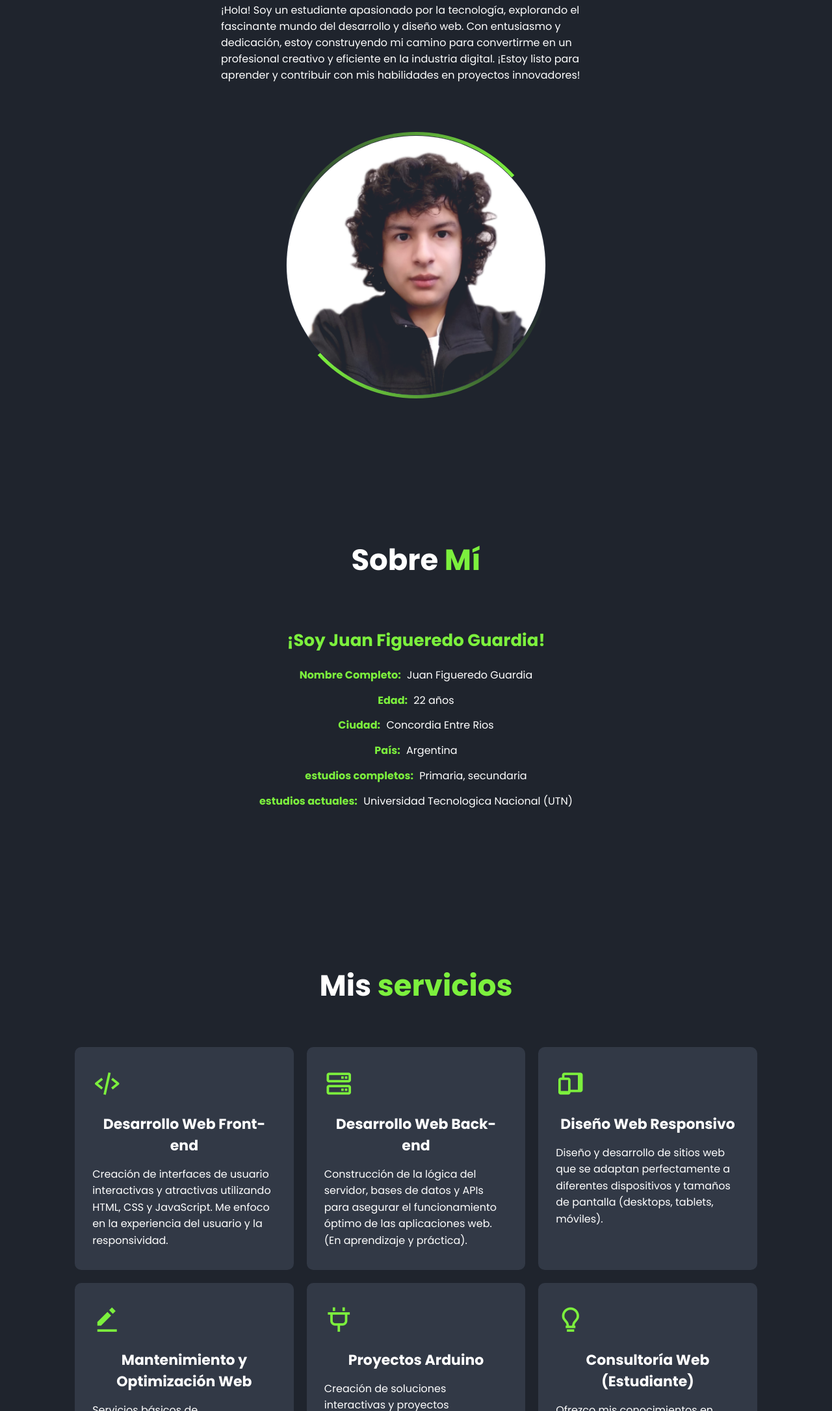
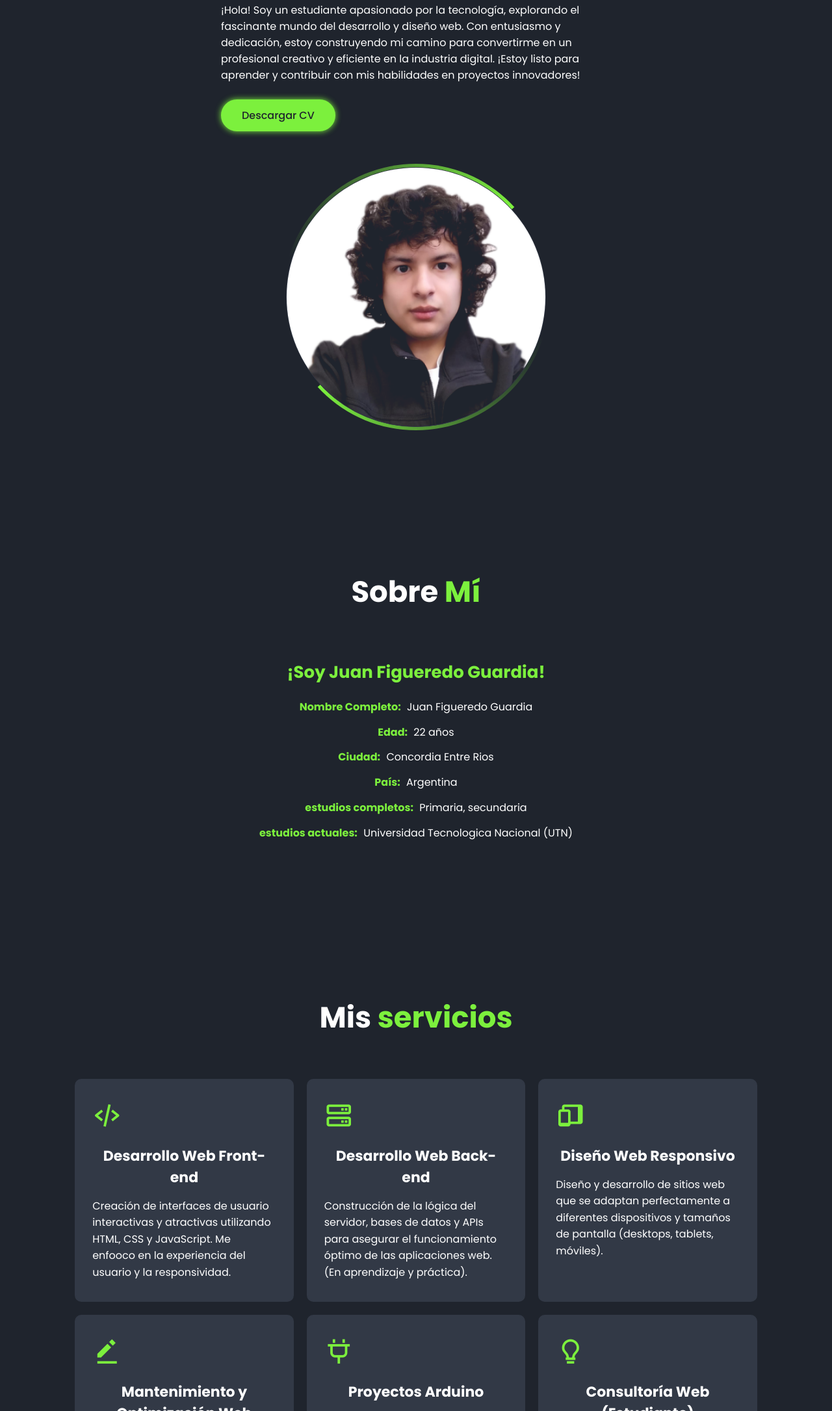
Before and after one commit to JuanFigueredoGuardia/Portafolios, a plain HTML site: page index.html in a window 1280 px wide. Shown: the part 288-2459 px from the top of the page at 65% size. Drawn offline with nearby package versions, Linux system fonts and the light colour scheme.

Commit message:
Add files via upload

```diff
--- a/index.html
+++ b/index.html
@@ -32,11 +32,12 @@
             diseño web. Con entusiasmo y dedicación, estoy construyendo mi camino para convertirme en un profesional
             creativo y eficiente en la industria digital. ¡Estoy listo para aprender y contribuir con mis habilidades en
             proyectos innovadores!</p>
+             <a href="PDF/Currículum Vitae Cv de JuanFigueredoGuardia.pdf" download class="btn">Descargar CV</a>
         </div>
         <div class="home-img">
             <div class="img-box">
                 <div class="img-item">
-                    <img src="Imagenes/Captura de pantalla (15).png">
+                    <img src="Imagenes/Captura de pantalla (15).png" alt="Imagen de perfil">
                 </div>
             </div>
         </div>
@@ -70,7 +71,7 @@
                 </div>
                 <h3>Desarrollo Web Front-end</h3>
                 <p>Creación de interfaces de usuario interactivas y atractivas utilizando HTML, CSS y JavaScript. Me
-                enfoco en la experiencia del usuario y la responsividad.</p>
+                enfooco en la experiencia del usuario y la responsividad.</p>
             </div>
             <div class="services-box">
                 <div class="icon">
@@ -105,7 +106,8 @@
                     <a href="#"><i class='bx bx-arrow-back'></i></a>
                 </div>
                 <h3>Proyectos Arduino</h3>
-                <p>Creación de soluciones interactivas y proyectos electrónicos personalizados utilizando la plataforma Arduino. Desde sensores hasta actuadores, exploro las posibilidades de la electrónica creativa."</p>
+                <p>Creación de soluciones interactivas y proyectos electrónicos personalizados utilizando la plataforma
+                Arduino. Desde sensores hasta actuadores, exploro las posibilidades de la electrónica creativa."</p>
             </div>
             <div class="services-box">
                 <div class="icon">
```
Also changed, not shown: 1 other file. Lines whose indentation alone changed are shown as unchanged.
